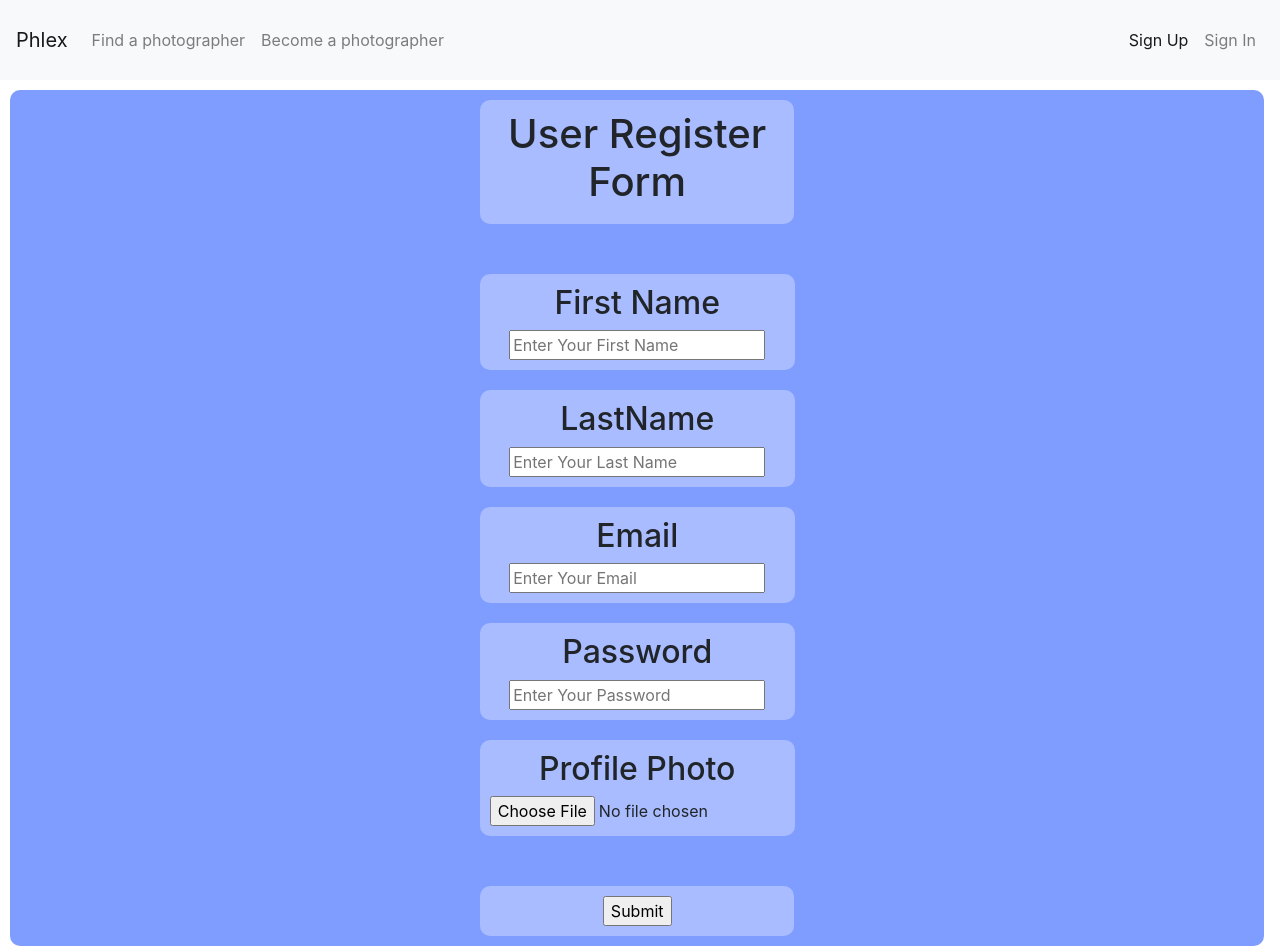
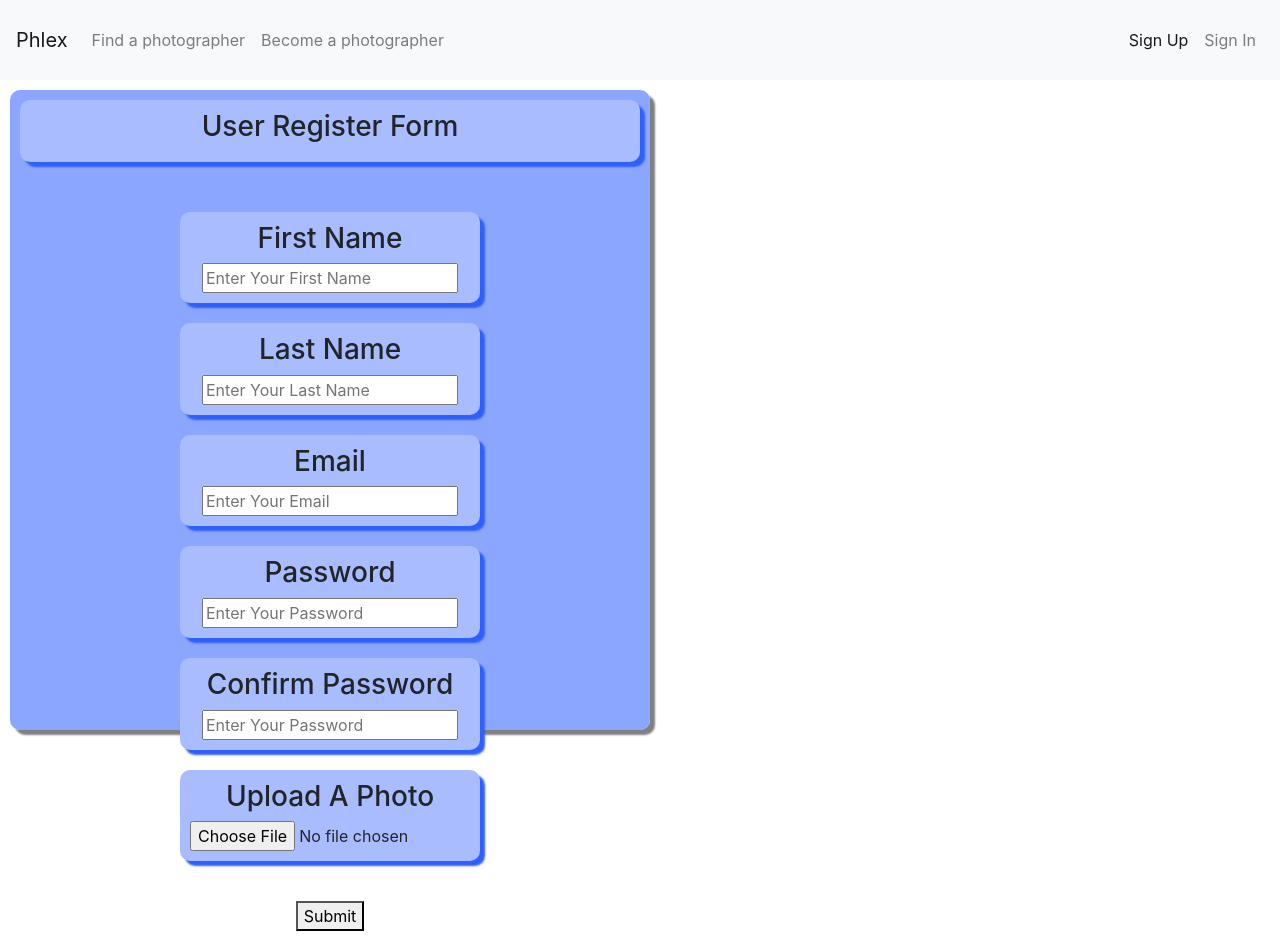
Before and after one commit to Anne-Anq/phlex, a React (Create React App) app in the folder phlex-front-end/: page /register in a window 1280 px wide. Shown: the top 952 px of the page. After the commit the page ends 931 px from the top, so only its background shows below. Built offline with nearby package versions, Linux system fonts and the light colour scheme.

Commit message:
added a page to indicate that you have signed in

```diff
--- a/phlex-front-end/src/components/UserSignup/UserSignupComp.jsx
+++ b/phlex-front-end/src/components/UserSignup/UserSignupComp.jsx
@@ -2,49 +2,83 @@ import React, { Component } from 'react';
 import '../../stylesheets/userSignup.css'
 
 class UserSignup extends Component {
-	state = {};
+	state = {
+        hasRegistered:false
+    };
 	render() {
+        if(this.state.hasRegistered === false){
 		return (
 			<div className='body'>
 
-                <div className='block'>
-				<h1>User Register Form</h1>
+                <div className='block title'>
+				<h3>User Register Form</h3>
                 </div>
                 <div className='fields'>
                 <div className="block">
-				<h2>First Name</h2>
+				<h3>First Name</h3>
 				<input id="firstName" placeholder='Enter Your First Name'/>
                 </div>
 
                 <div className='block'>
-				<h2>LastName</h2>
+				<h3>Last Name</h3>
 				<input id="lastName" placeholder='Enter Your Last Name'/>
                 </div>
 
                 <div className='block'>
-                <h2>Email</h2>
+                <h3>Email</h3>
 				<input type='email 'id="email" placeholder='Enter Your Email'/>
                 </div>
 
                 <div className='block'>
-				<h2>Password</h2>
+				<h3>Password</h3>
 				<input type = "password"id="password" placeholder='Enter Your Password'/>
                 </div>
 
                 <div className='block'>
-                <h2>Profile Photo</h2>
+				<h3>Confirm Password</h3>
+				<input type = "password"id="confirmPassword" placeholder='Enter Your Password'/>
+                </div>
+
+                <div className='block'>
+                <h3>Upload A Photo</h3>
                 <input type="file" name="image" accept="image/*"/>
                 <br/>
                 </div>
                 </div>
 
 
-                <div className='block'>
-                <input type="submit" />
+                <div className='submit'>
+                <button
+                type="submit"
+                onClick={()=>{
+                    this.setState(
+                        {
+                            hasRegistered: true
+                        }
+                    )
+                }} >Submit</button>
                 </div>
 
 			</div>
-		);
+		)}else{
+            return(
+                <div className='body'>
+                    <div className='block'>
+                        <h3>Thank You For Signing Up!</h3>
+
+                        <p>If you are not redirected in 10 seconds click the button below.</p>
+                        <button
+                        onClick={()=>{this.setState(
+                            {
+                                hasRegistered: false
+                            }
+                        )}}
+                        >Redirect</button>
+                    </div>
+                    </div>
+
+            )
+        };
 	}
 }
 
--- a/phlex-front-end/src/stylesheets/userSignup.css
+++ b/phlex-front-end/src/stylesheets/userSignup.css
@@ -1,27 +1,40 @@
 .body{
     display: flex;
-    flex-direction: column;
+    flex-direction: row;
     justify-content: center;
+    flex-wrap: wrap;
+
     border-radius: 10px;;
     align-items: center;
-    width: 98vw;
-    background-color: #7f9dff;
+    width: 50vw;
+    min-width: 500px;
+    height: 80vh;
+    background-color: rgba(127, 157, 255, .9);
     margin: 10px;
+    box-shadow:5px 5px 2px gray;
 }
 .block{
     border-radius: 10px;
     padding: 10px;
     margin: 10px;
     background-color: #A8BCFF;
-    width: 25%;
+    width: 16.5vw;
+    min-width: 300px;
+    box-shadow:5px 5px 2px #2F5FFC;
+
 }
 
 .fields{
     display: flex;
-    flex-direction: column;
+    flex-direction: row;
+    justify-content: center;
     align-items: center;
-    width: 100vw;
+    width: 90vw;
     margin: 20px;
     padding: 10px;
     border-radius: 5px;
+    flex-wrap: wrap;
 }
+.title{
+    width: 50vw
+}
```
